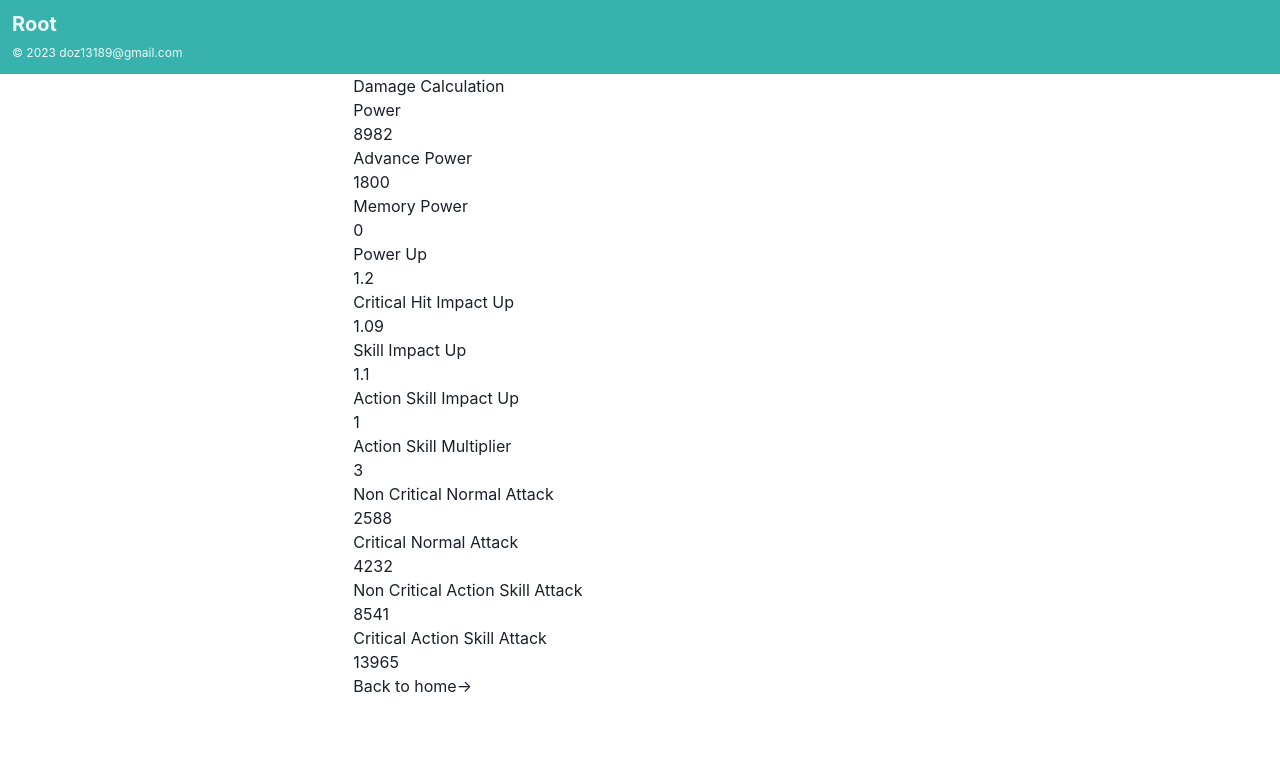
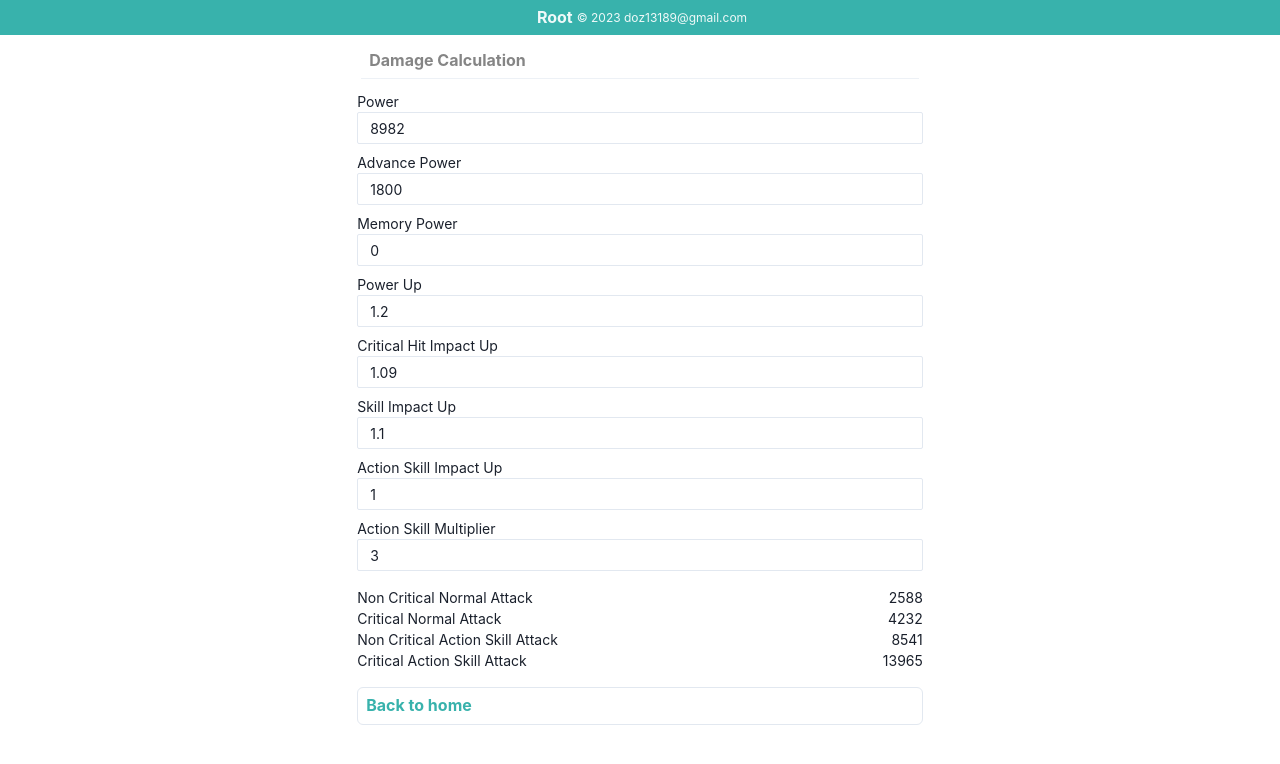
Before and after one commit to doz13189/heartbeat-surround, a Next.js app: page /calculation in a window 1280 px wide. Shown: the top 764 px of the page. Built offline with nearby package versions, Linux system fonts and the light colour scheme.

Commit message:
feat: chakraを全ページに適用

```diff
--- a/src/components/AbilityDisplayBox.tsx
+++ b/src/components/AbilityDisplayBox.tsx
@@ -1,3 +1,6 @@
+import { Flex, Spacer } from "@chakra-ui/react";
+import { Text } from "./parts/Text";
+
 type AbilityDisplayBoxProps = {
   label: string;
   value: number | string;
@@ -8,11 +11,10 @@ export default function AbilityDisplayBox({
   value,
 }: AbilityDisplayBoxProps) {
   return (
-    <div>
-      <div>
-        <label>{label}</label>
-      </div>
-      <p>{value}</p>
-    </div>
+    <Flex>
+      <Text>{label}</Text>
+      <Spacer />
+      <Text>{value}</Text>
+    </Flex>
   );
 }
--- a/src/components/AbilityInputBox.tsx
+++ b/src/components/AbilityInputBox.tsx
@@ -1,4 +1,6 @@
+import { Box, Input } from "@chakra-ui/react";
 import { SetStateAction } from "react";
+import { Text } from "./parts/Text";
 
 type AbilityInputBoxProps = {
   label: string;
@@ -12,19 +14,17 @@ export default function AbilityInputBox({
   setValue,
 }: AbilityInputBoxProps) {
   return (
-    <div>
-      <div>
-        <label>{label}</label>
-      </div>
-      <input
+    <Box p={1}>
+      <Text>{label}</Text>
+      <Input
         type="number"
         id="basicAbilityPower"
         name="basicAbilityPower"
         required
-        size={10}
+        size={"sm"}
         value={value}
         onChange={(e) => setValue(Number(e.target.value))}
       />
-    </div>
+    </Box>
   );
 }
--- a/src/components/parts/Heading.tsx
+++ b/src/components/parts/Heading.tsx
@@ -4,7 +4,7 @@ import { FC } from "react";
 type Props = HeadingProps & { children: React.ReactNode };
 export const Heading: FC<Props> = ({ children, ...props }) => {
   return (
-    <LibHeading size="md" m="2" {...props}>
+    <LibHeading size="sm" {...props}>
       {children}
     </LibHeading>
   );
--- a/src/components/parts/Text.tsx
+++ b/src/components/parts/Text.tsx
@@ -6,7 +6,7 @@ type Props = TextProps & {
 };
 export const Text: FC<Props> = ({ children, ...props }) => {
   return (
-    <LibText fontSize="md" m="2" {...props}>
+    <LibText fontSize="sm" {...props}>
       {children}
     </LibText>
   );
--- a/src/pages/_app.tsx
+++ b/src/pages/_app.tsx
@@ -1,5 +1,5 @@
 import type { AppProps } from "next/app";
-import { Box, ChakraProvider } from "@chakra-ui/react";
+import { Box, ChakraProvider, Flex, Spacer } from "@chakra-ui/react";
 import { Container } from "@chakra-ui/react";
 import { Heading } from "@/components/parts/Heading";
 import { Text } from "@/components/parts/Text";
@@ -8,10 +8,14 @@ export default function App({ Component, pageProps }: AppProps) {
   return (
     <ChakraProvider>
       <Box backgroundColor={"teal.400"} m={0} p={1}>
-        <Heading color="whiteAlpha.900">Root</Heading>
-        <Text color="whiteAlpha.900" fontSize="xs">
-          © 2023 doz13189@gmail.com
-        </Text>
+        <Flex justifyContent="center" alignItems="center">
+          <Box p={1}>
+            <Heading color="whiteAlpha.900">Root</Heading>
+          </Box>
+          <Text color="whiteAlpha.900" fontSize="xs">
+            © 2023 doz13189@gmail.com
+          </Text>
+        </Flex>
       </Box>
       <Container>
         <Component {...pageProps} />
--- a/src/pages/calculation.tsx
+++ b/src/pages/calculation.tsx
@@ -1,7 +1,8 @@
 import AbilityInputBox from "@/components/AbilityInputBox";
 import AbilityDisplayBox from "@/components/AbilityDisplayBox";
-import Link from "next/link";
 import { useState } from "react";
+import { Heading } from "@/components/parts/Heading";
+import { Box, Divider, LinkBox, LinkOverlay } from "@chakra-ui/react";
 
 export default function Calculation() {
   const [basicAbilityPower, setBasicAbilityPower] = useState(8982);
@@ -44,11 +45,15 @@ export default function Calculation() {
 
   return (
     <main>
-      <div>
-        <h1>Damage Calculation</h1>
-      </div>
+      <Box p={2}>
+        <Box p={2}>
+          <Heading color={"blackAlpha.600"}>Damage Calculation</Heading>
+        </Box>
+        <Box>
+          <Divider colorScheme={"teal"} />
+        </Box>
+      </Box>
 
-      <div>
       <AbilityInputBox
         label="Power"
         value={basicAbilityPower}
@@ -66,9 +71,7 @@ export default function Calculation() {
         value={memoryPower}
         setValue={setMemoryPower}
       />
-      </div>
 
-      <div>
       <AbilityInputBox
         label="Power Up"
         value={buffPowerUp}
@@ -80,9 +83,7 @@ export default function Calculation() {
         value={buffCriticalHitImpactUp}
         setValue={setBuffCriticalHitImpactUp}
       />
-      </div>
 
-      <div>
       <AbilityInputBox
         label="Skill Impact Up"
         value={buffSkillImpactUp}
@@ -94,17 +95,14 @@ export default function Calculation() {
         value={buffActionSkillImpactUp}
         setValue={setBuffActionSkillImpactUp}
       />
-      </div>
 
-      <div>
       <AbilityInputBox
         label="Action Skill Multiplier"
         value={actionSkillMultiplier}
         setValue={setActionSkillMultiplier}
       />
-      </div>
 
-      <div>
+      <Box p={1} pt={3} pb={3}>
         <AbilityDisplayBox
           label="Non Critical Normal Attack"
           value={nonCriticalNormalAttack}
@@ -114,9 +112,7 @@ export default function Calculation() {
           label="Critical Normal Attack"
           value={criticalNormalAttack}
         />
-      </div>
 
-      <div>
         <AbilityDisplayBox
           label="Non Critical Action Skill Attack"
           value={nonCriticalActionSkillAttack}
@@ -126,15 +122,13 @@ export default function Calculation() {
           label="Critical Action Skill Attack"
           value={criticalActionSkillAttack}
         />
-      </div>
+      </Box>
 
-      <div>
-        <Link href="/">
-          <h2>
-            Back to home<span>-&gt;</span>
-          </h2>
-        </Link>
-      </div>
+      <LinkBox borderWidth="1px" rounded="md" p={2} m={1}>
+        <Heading color="teal.400">
+          <LinkOverlay href="/">Back to home</LinkOverlay>
+        </Heading>
+      </LinkBox>
     </main>
   );
 }
```
Also changed, not shown: src/pages/character.tsx (+17 -12 lines). Lines whose indentation alone changed are shown as unchanged.
